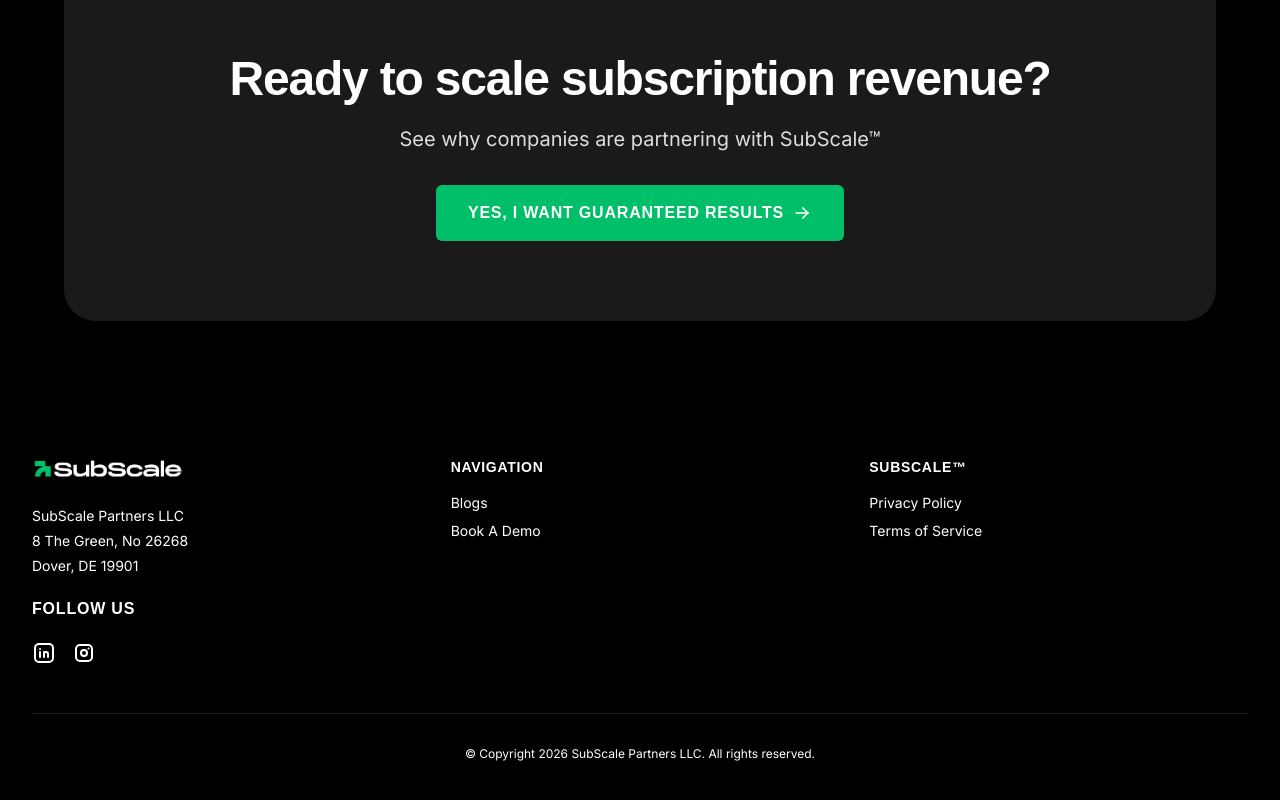
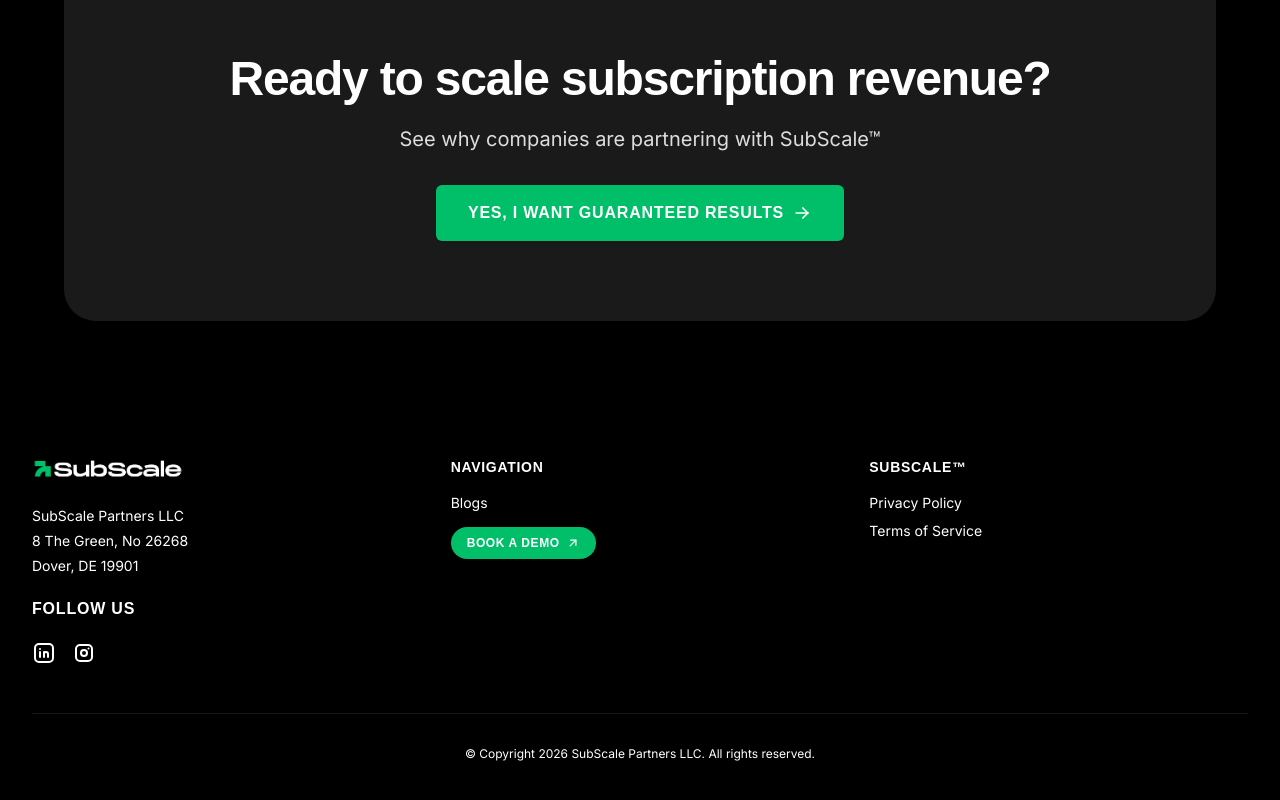
Before and after one commit to stkmukund/gosubscale, a React (Vite) app: page / in a window 1280 px wide. Shown: the part 7699-8499 px from the top of the page. Built offline with nearby package versions, Linux system fonts and the light colour scheme; a web font is replaced by a local one.

Commit message:
update footeeer styling

```diff
--- a/src/components/privacy-policy-modal.tsx
+++ b/src/components/privacy-policy-modal.tsx
@@ -177,9 +177,9 @@ export function PrivacyPolicyModal({
               <strong>Online Privacy Policy Only</strong> This policy applies to information collected online through our website, not offline.
             </p>
 
-            {/* <p>
+           <p>
               <strong>Terms of Service</strong> Please view our Terms of Service for more details on the use of our website and services.
-            </p> */}
+            </p>
 
             <p>
               <strong>Your Consent</strong> By using our site, you consent to our privacy policy.
--- a/src/components/site-footer.tsx
+++ b/src/components/site-footer.tsx
@@ -3,7 +3,7 @@ import { SubScaleLogo } from '@/components/subscale-logo'
 import { Link } from '@/lib/router'
 import { BookADemoModal } from '@/components/book-a-demo-modal'
 import { PrivacyPolicyModal } from '@/components/privacy-policy-modal'
-import { IconLinkedIn, IconInstagram } from '@/components/icons'
+import { IconLinkedIn, IconInstagram, IconArrowUpRight } from '@/components/icons'
 
 export function SiteFooter() {
   const [isBookDemoOpen, setIsBookDemoOpen] = useState(false)
@@ -53,7 +53,7 @@ export function SiteFooter() {
             <p className="font-display text-sm font-semibold uppercase tracking-wider text-white">
               Navigation
             </p>
-            <nav className="mt-3 sm:mt-4 flex flex-col gap-2 text-sm text-white" aria-label="Footer Navigation">
+            <nav className="mt-3 sm:mt-4 flex flex-col items-start gap-2.5 text-sm text-white" aria-label="Footer Navigation">
               {/* <Link to="/" className="transition-colors hover:text-brand">
                 Home
               </Link> */}
@@ -63,9 +63,10 @@ export function SiteFooter() {
               <button
                 type="button"
                 onClick={() => setIsBookDemoOpen(true)}
-                className="text-left transition-colors text-white hover:text-brand cursor-pointer"
+                className="group mt-1 inline-flex items-center justify-center gap-1.5 rounded-full bg-brand px-4 py-2 font-display text-xs font-semibold uppercase tracking-wider text-white shadow-sm transition-all duration-300 hover:bg-brand/90 hover:-translate-y-0.5 active:scale-[0.98] cursor-pointer focus-visible:outline-2 focus-visible:outline-brand"
               >
-                Book A Demo
+                <span>Book A Demo</span>
+                <IconArrowUpRight className="size-3.5 transition-transform duration-300 group-hover:translate-x-0.5 group-hover:-translate-y-0.5" />
               </button>
             </nav>
           </div>
```
